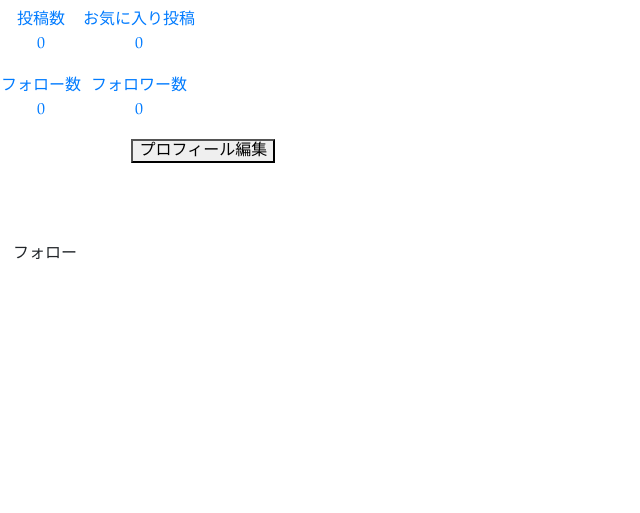
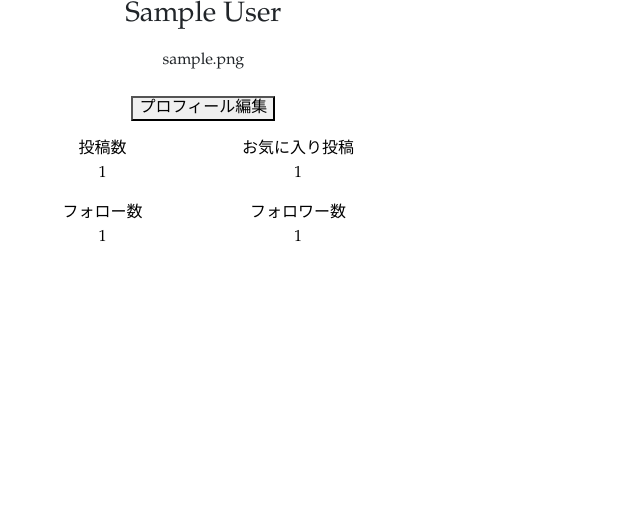
Before and after one commit to karirin/test-app, a PHP site: page /user_disp.php?user_id=1 in a window 1280 px wide. Shown: the part 270-783 px from the top of the page, without its empty margins (0-640 px from the left). Run offline with PHP 8.4, Linux system fonts and the light colour scheme; the visitor is signed in with stand-in values (Sample User, id 1); tables that the repository leaves empty or names only in its code hold one stand-in row (values such as "Sample post"); grey boxes marked "Sample" are stand-in pictures; data that the repository does not hold is empty; some libraries are stand-ins or nearby versions.

Commit message:
ユーザー詳細画面の修正

```diff
--- a/css/style.css
+++ b/css/style.css
@@ -456,6 +456,14 @@
     display: flex;
 }
 
+.post_btn .far.fa-image{
+    margin-top: 0.7rem;
+}
+
+.post_btn .far.fa-image:hover{
+    color: rgb(26, 126, 1);
+}
+
 .modal {
     display: none;
     position: fixed;
--- a/user/user_disp.php
+++ b/user/user_disp.php
@@ -7,74 +7,81 @@
 <body>
 <?php
 $current_user = get_user($_GET['user_id']);
-$profile_user = get_user($_GET['page_id']);
 $page_type = $_GET['type'];
 ?>
 <div class="row">
 <div class="col-4">
 <?php
+require_once('../function.php');
+$page_type = $_GET['type'];
+$current_user=get_user($_SESSION['user_id']);
+
 switch ($page_type) {
   case 'all':
-    $posts = get_posts($profile_user['id'],'all',0);
+    $posts = get_posts($current_user['id'],'all',0);
   break;
 
   case 'main':
-    $posts = get_posts($profile_user['id'],'my_post',0);
+    $posts = get_posts($current_user['id'],'my_post',0);
   break;
 
   case 'favorites':
-    $posts = get_posts($profile_user['id'],'favorite',0);
+    $posts = get_posts($current_user['id'],'favorite',0);
   break;
 
   case 'follow':
-    $users = get_users('follows',$profile_user['id']);
+    $users = get_users('follows',$current_user['id']);
   break;
 
   case 'follower':
-    $users = get_users('followers',$profile_user['id']);
+    $users = get_users('followers',$current_user['id']);
 
   break;
 }
-
-print'<img src="/user/image/'.$profile_user['image'].'" class="mypage">';
-print '<h2>'.$profile_user['name'].'</h2>';
-print '<table>';
-print '<tbody>';
-print '<tr>';
-print '<td>';
-print'<a href="user_top.php?user_id='.$profile_user['id'].'&type=main">投稿数<p>'.current(get_user_count('post',$profile_user['id'])).'</p></a>';
-print '</td>';
-print '<td>';
-print'<a href="user_top.php?user_id='.$profile_user['id'].'&type=favorites">お気に入り投稿<p>'.current(get_user_count('favorite',$profile_user['id'])).'</p></a>';
-print '</td>';
-print '</tr>';
-print '<tr>';
-print '<td>';
-print'<a href="user_top.php?user_id='.$profile_user['id'].'&type=follow">フォロー数<p>'.current(get_user_count('follow',$profile_user['id'])).'</p></a>';
-print '</td>';
-print '<td>';
-print'<a href="user_top.php?user_id='.$profile_user['id'].'&type=follower">フォロワー数<p>'.current(get_user_count('follower',$profile_user['id'])).'</p></a>';
-print '</td>';
-print '</tr>';
-print '</tbody>';
-print '</table>';
 ?>
 
-<button class="edit_btn" type="button" name="follow">プロフィール編集</button>
 <div class="profile">
-<p class="edit_comment"></p>
+<div class="edit_profile_img">
+<label>
+<div class="fa-image_range">
+<i class="far fa-image"></i>
+</div>
+<input type="file" name="gazou_name" id="edit_profile_img">
+</label>
+<img src="/user/image/<?= $current_user['image'] ?>" name="profile_image" class="editing_profile_img">
+</div>
+<img src="/user/image/<?= $current_user['image'] ?>" class="mypage">
+<h3 class="profile_name"><?= $current_user['name'] ?></h3>
+<p class="comment"><?= $current_user['profile'] ?></p>
+<input type="hidden" name="id" class="user_id" value="<?= $current_user['id'] ?>">
 <div class="btn_flex">
-<button class="btn profile_save" type="button">編集完了</button>
-<button class="btn modal_close" type="button">キャンセル</button>
+<button class="btn btn-outline-primary profile_save" type="button">編集完了</button>
+<button class="btn btn-outline-danger modal_close" type="button">キャンセル</button>
 </div>
 </div>
-<?php print'<br />'.$profile_user['profile'].'';?>
+<button class="edit_btn" type="button" name="follow">プロフィール編集</button>
+
+
+<div class="row profile_count">
+<div class="col-4 offset-1">
+<a href="usper_top.php?user_id=<?= $current_user['id'] ?>&type=main">投稿数<p><?= current(get_user_count('post',$current_user['id'])) ?></p></a>
+</div>
+<div class="col-4 offset-1">
+<a href="user_top.php?user_id=<?= $current_user['id'] ?>&type=favorites">お気に入り投稿<p><?= current(get_user_count('favorite',$current_user['id'])) ?></p></a>
+</div>
+<div class="col-4 offset-1">
+<a href="user_top.php?user_id=<?= $current_user['id'] ?>&type=follow">フォロー数<p><?= current(get_user_count('follow',$current_user['id'])) ?></p></a>
+</div>
+<div class="col-4 offset-1">
+<a href="user_top.php?user_id=<?= $current_user['id'] ?>&type=follower">フォロワー数<p><?= current(get_user_count('follower',$current_user['id'])) ?></p></a>
+</div>
+</div>
 </div>
 
 <div class="col-4">
 
 <?php if($page_type === 'main'): ?>
-  <h2><?= $profile_user['name'] ?>さんの投稿</h2>
+  <h2><?= $current_user['name'] ?>さんの投稿</h2>
 <?php elseif ($page_type === 'favorites'): ?>
   <h2>お気に入りの投稿</h2>
 <?php elseif ($page_type === 'follow'): ?>
@@ -92,29 +99,16 @@
 ?>
 </div>
 <div class="col-4">
-  <h2>投稿する</h2>
+  <h2>投稿</h2>
   <form method="post" action="../post/post_add_done.php" enctype="multipart/form-data">
-　投稿内容を入力ください。<br />
-  <input type="text" name="text" style="width:200px"><br />
-  画像を選んでください。<br />
-  <input type="file" name="gazou_name" style="width:200px"><br />
-  <br />
-  <input type="button" onclick="history.back()" value="戻る">
-  <input type="submit" value="OK">
+  <textarea class="textarea form-control" placeholder="投稿内容を入力ください" name="text"></textarea>
+  <div class="post_btn margin_top">
+  <label>
+  <i class="far fa-image"></i>
+  <input type="file" name="gazou_name" class="myImage" accept="image/*" multiple>
+  </label>
+  <input type="submit" class="btn btn-outline-dark" value="OK">
+  </div>
   </form>
 </div>
 </div>
-</body>
-<?php require_once('../footer.php'); ?>
-</html>
-
-<form action="#" method="post">
-          <input type="hidden" class="current_user_id" value="<?= $current_user['id'] ?>">
-          <input type="hidden" name="follow_user_id" value="<?= $profile_user['id'] ?>">
-          <!-- フォロー中か確認してボタンを変える -->
-          <?php if (check_follow($current_user['id'],$profile_user['id'])): ?>
-            <button class="follow_btn border_white btn following" type="button" name="follow">フォロー中</button>
-          <?php else: ?>
-            <button class="follow_btn border_white btn" type="button" name="follow">フォロー</button>
-          <?php endif; ?>
-</form>
```
